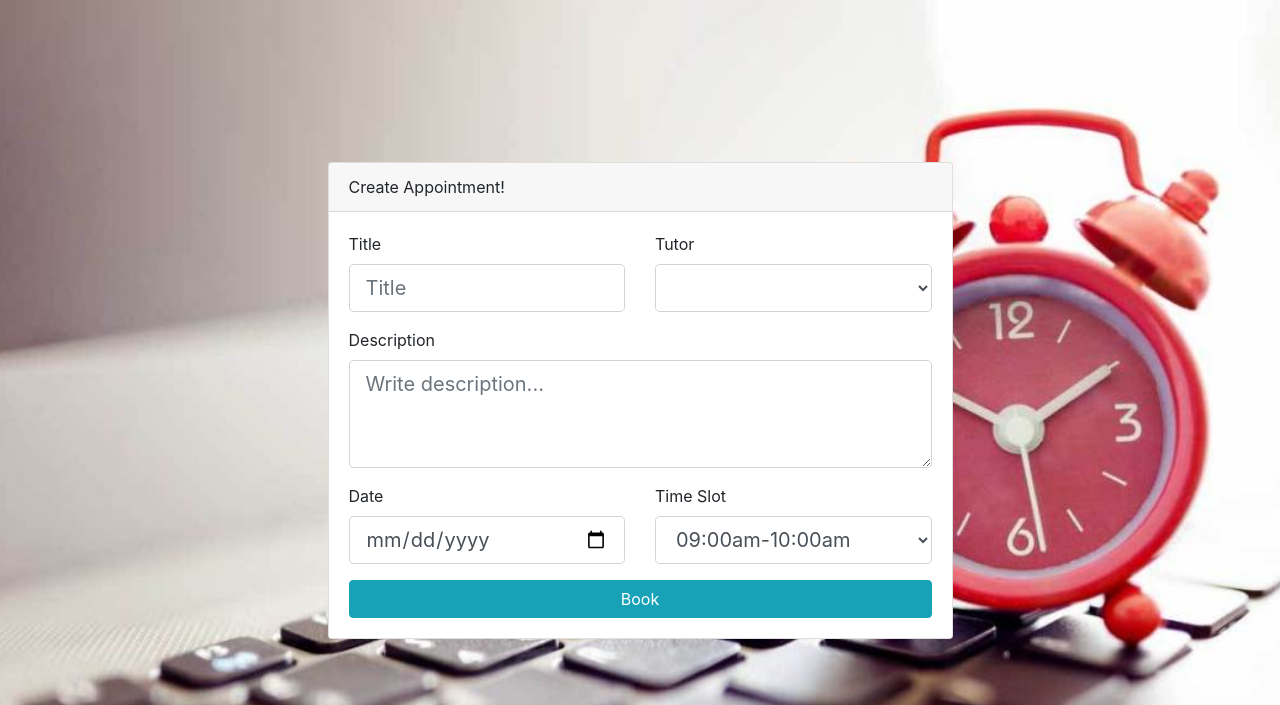
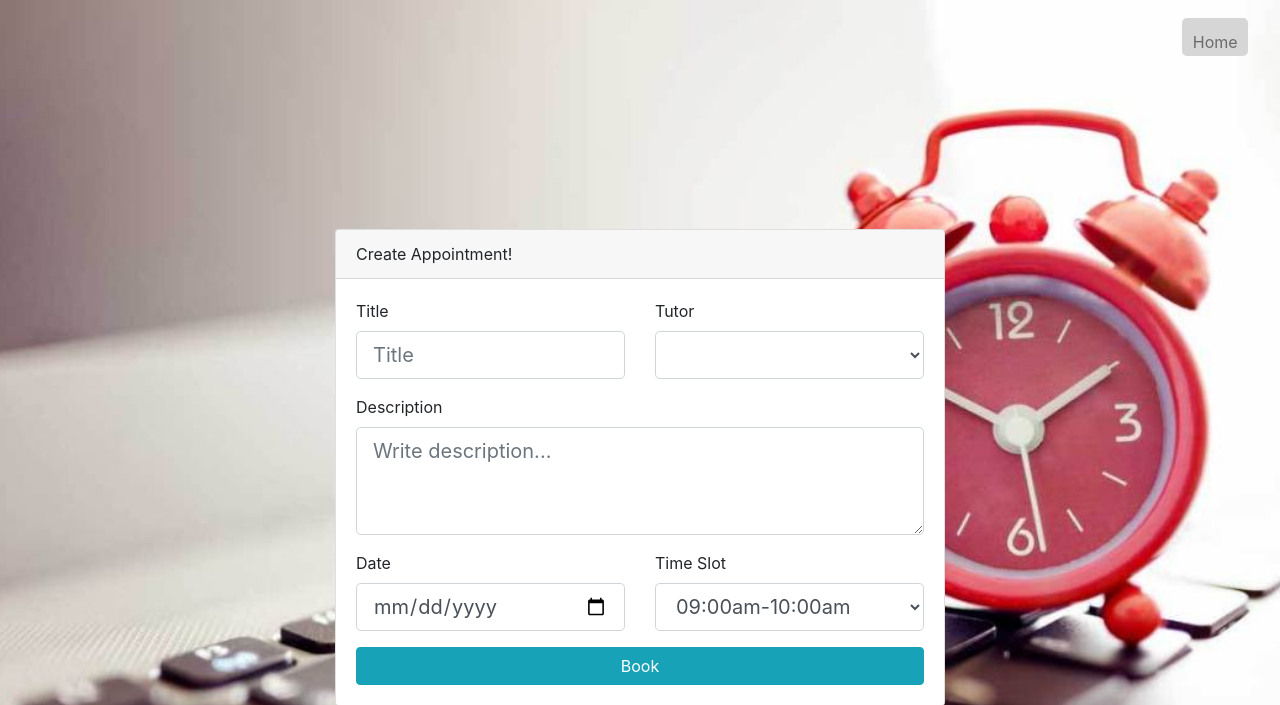
Before and after one commit to aamiranwar001/yoga-appointment, a CodeIgniter 4 app: template app/Views/customer/newAppointment.php in a window 1280 px wide. Shown: the top 705 px of the page. Run offline with PHP 8.4 and a stand-in for CodeIgniter, Linux system fonts and the light colour scheme; the template is opened without the code that fills it, so the values that code supplies are empty; some libraries are stand-ins or nearby versions.

Commit message:
Fix menu.

```diff
--- a/app/Views/customer/index.php
+++ b/app/Views/customer/index.php
@@ -15,14 +15,14 @@
 <body>
 
 <nav class="navbar navbar-expand-lg navbar-light bg-light">
-    <a class="navbar-brand" href="#">Yoga Appointments</a>
+    <a class="navbar-brand" href="<?= route_to('home') ?>">Yoga Appointments</a>
     <button class="navbar-toggler" type="button" data-toggle="collapse" data-target="#navbarMenu" aria-controls="navbarMenu" aria-expanded="false" aria-label="Toggle navigation">
         <span class="navbar-toggler-icon"></span>
     </button>
     <div class="collapse navbar-collapse" id="navbarMenu">
         <ul class="navbar-nav">
             <li class="nav-item active">
-                <a class="nav-link" href="#">Home <span class="sr-only">(current)</span></a>
+                <a class="nav-link" href="<?= route_to('home') ?>">Home</a>
             </li>
         </ul>
     </div>
--- a/app/Views/customer/newAppointment.php
+++ b/app/Views/customer/newAppointment.php
@@ -37,9 +37,22 @@
     <link rel="stylesheet" href="<?= base_url('css/views/register.css') ?>" >
     <link rel="stylesheet" href="<?= base_url('css/bootstrap.min.css') ?>" >
 
+
     <title>New Appointment</title>
   </head>
-  <body class="bgAppointment"
+  <body class="bgAppointment">
+  <div class="menu">
+      <header>
+		<ul>
+			<li class="menu-toggle">
+				<button onclick="toggleMenu();">&#9776;</button>
+			</li>
+			<li class="menu-item hidden"><a href="<?= route_to('home') ?>">Home</a></li>
+
+        </ul>
+      </header>
+	</div>
+
 <div class="container-fluid h-100">
     <div class="row justify-content-center align-items-center h-100">
         <div class="col col-sm-10 col-md-8 col-lg-6 col-xl-6">
--- a/app/Views/tutor/index.php
+++ b/app/Views/tutor/index.php
@@ -26,14 +26,14 @@
 <body>
 
 <nav class="navbar navbar-expand-lg navbar-light bg-light">
-    <a class="navbar-brand" href="#">Yoga Appointments</a>
+    <a class="navbar-brand" href="<?= route_to('home') ?>">Yoga Appointments</a>
     <button class="navbar-toggler" type="button" data-toggle="collapse" data-target="#navbarMenu" aria-controls="navbarMenu" aria-expanded="false" aria-label="Toggle navigation">
         <span class="navbar-toggler-icon"></span>
     </button>
     <div class="collapse navbar-collapse" id="navbarMenu">
         <ul class="navbar-nav">
             <li class="nav-item active">
-                <a class="nav-link" href="#">Home <span class="sr-only">(current)</span></a>
+                <a class="nav-link" href="<?= route_to('home') ?>">Homes</a>
             </li>
         </ul>
     </div>
--- a/public/css/views/register.css
+++ b/public/css/views/register.css
@@ -86,3 +86,86 @@ body, html {
     -webkit-border-radius: 0 0 10px 10px;
     border-radius: 0 0 10px 10px;
   }
+
+
+  /*header menu*/
+  header {
+    padding: .4rem 0 0;
+  }
+  .menu {
+    padding: .4rem 2rem;
+  }
+  header ul {
+    list-style-type: none;
+    margin: 0;
+    overflow: hidden;
+    padding: 0;
+    text-align: right;
+  }
+  header li {
+    display: inline-block;
+  }
+  header li a {
+    border-radius: 5px;
+    color: rgba(0, 0, 0, .5);
+    display: block;
+    height: 44px;
+    text-decoration: none;
+  }
+  header li.menu-item a {
+    border-radius: 5px;
+    margin: 5px 0;
+    height: 38px;
+    line-height: 36px;
+    padding: .4rem .65rem;
+    text-align: center;
+    background-color: rgba(214, 214, 214, 1);
+  }
+  header li.menu-item a:hover,
+  header li.menu-item a:focus {
+    background-color: rgba(221, 72, 20, .2);
+    color: rgba(221, 72, 20, 1);
+  }
+  header .logo {
+    float: left;
+    height: 44px;
+    padding: .4rem .5rem;
+  }
+  header .menu-toggle {
+    display: none;
+    float: right;
+    font-size: 2rem;
+    font-weight: bold;
+  }
+  header .menu-toggle button {
+    background-color: rgba(221, 72, 20, .6);
+    border: none;
+    border-radius: 3px;
+    color: rgba(255, 255, 255, 1);
+    cursor: pointer;
+    font: inherit;
+    font-size: 1.3rem;
+    height: 36px;
+    padding: 0;
+    margin: 11px 0;
+    overflow: visible;
+    width: 40px;
+  }
+  header .menu-toggle button:hover,
+  header .menu-toggle button:focus {
+    background-color: rgba(221, 72, 20, .8);
+    color: rgba(255, 255, 255, .8);
+  }
+  header .heroe {
+    margin: 0 auto;
+    max-width: 1100px;
+    padding: 1rem 1.75rem 1.75rem 1.75rem;
+  }
+  header .heroe h1 {
+    font-size: 2.5rem;
+    font-weight: 500;
+  }
+  header .heroe h2 {
+    font-size: 1.5rem;
+    font-weight: 300;
+  }
```
Also changed, not shown: app/Views/welcome_message.php (+4 -43 lines).
